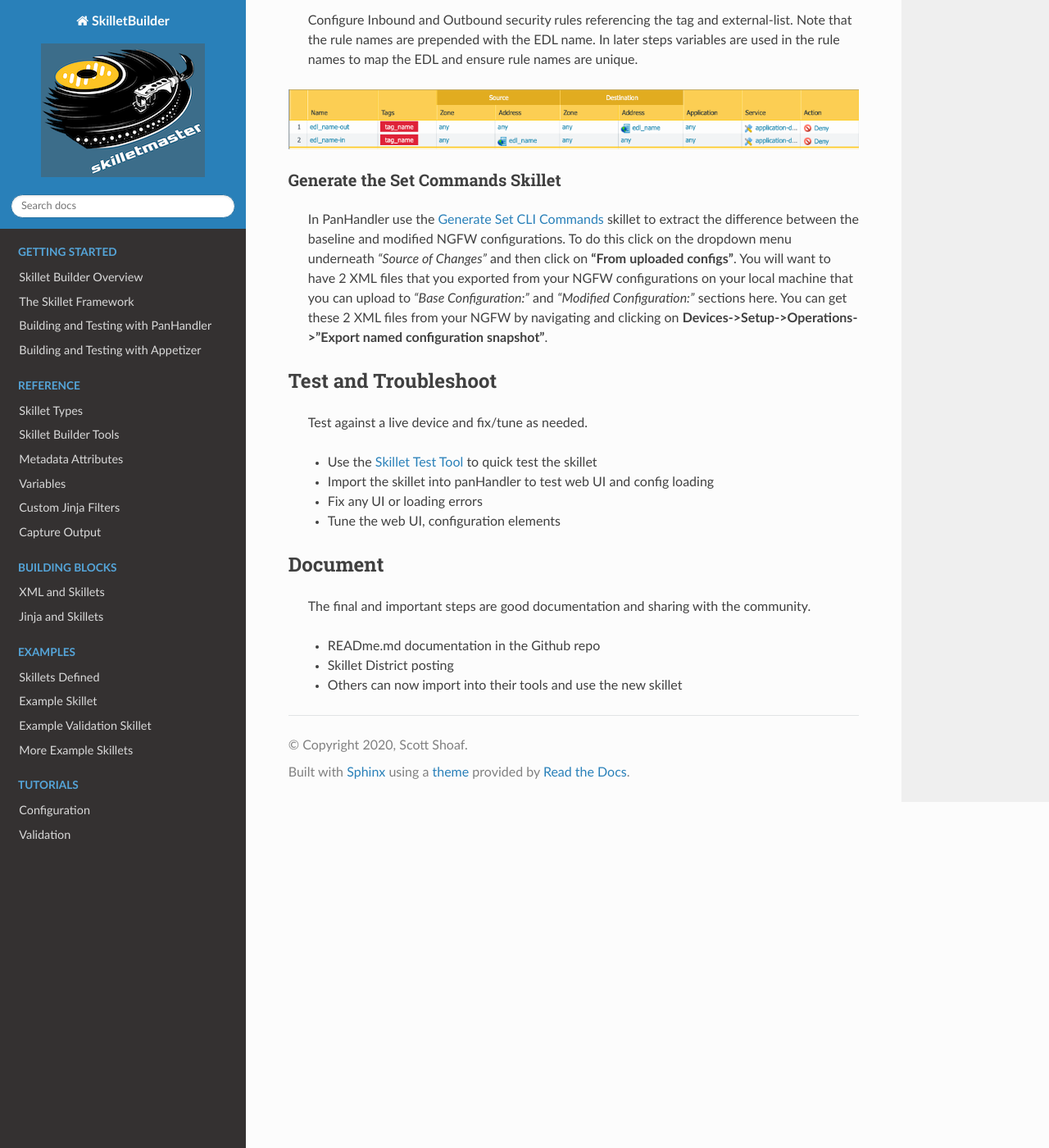
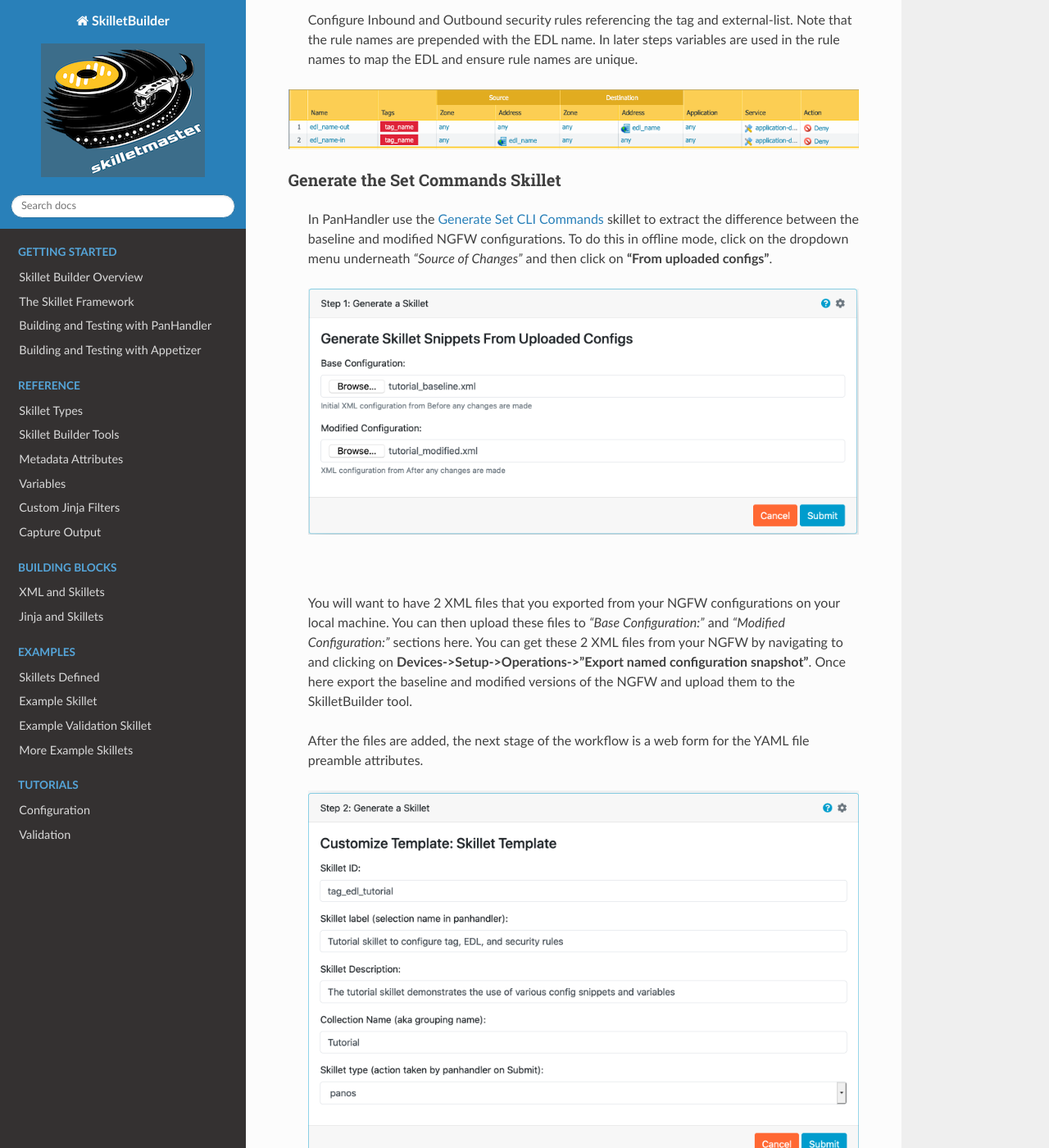
Before and after one commit to PaloAltoNetworks/SkilletBuilder, a Sphinx documentation site: the page built from docs/tutorials/tutorial_set_commands.rst, in a window 1280 px wide and 1400 px high, scrolled down 7909 px. Shown: the whole window at 82% size. Built offline with Sphinx 7.4.7 and the Read the Docs theme 2.0.0, drawn with Linux system fonts in a browser that asks for light colours; pages that are not in the unit, such as notebooks, are missing from menus; some of the changed text lies outside the part shown.

Commit message:
Update tutorial_set_commands.rst

```diff
--- a/docs/tutorials/tutorial_set_commands.rst
+++ b/docs/tutorials/tutorial_set_commands.rst
@@ -297,12 +297,40 @@
 ~~~~~~~~~~~~~~~~~~~~~~~~~~~~~~~~~
 
     In PanHandler use the :ref:`Generate Set CLI Commands` skillet to extract the difference between the baseline and modified
-    NGFW configurations. To do this click on the dropdown menu underneath *"Source of Changes"* and then click on
-    **"From uploaded configs"**. You will want to have 2 XML files that you exported from your NGFW configurations on your local
-    machine that you can upload to *"Base Configuration:"* and *"Modified Configuration:"* sections here. You can get these 2 XML files
-    from your NGFW by navigating and clicking on **Devices->Setup->Operations->"Export named configuration snapshot"**.
+    NGFW configurations. To do this in offline mode, click on the dropdown menu underneath *"Source of Changes"* and then click on
+    **"From uploaded configs"**.
 
+    .. image:: /images/configure_tutorial/configure_skillet_generator.png
+        :width: 800
+|
 
+    You will want to have 2 XML files that you exported from your NGFW configurations on your local
+    machine. You can then upload these files to *"Base Configuration:"* and *"Modified Configuration:"* sections here.
+    You can get these 2 XML files from your NGFW by navigating to and clicking on
+    **Devices->Setup->Operations->"Export named configuration snapshot"**. Once here export the baseline and modified versions of
+    the NGFW and upload them to the SkilletBuilder tool.
+
+    After the files are added, the next stage of the workflow is a web form for the YAML file preamble attributes.
+
+    .. image:: /images/configure_tutorial/configure_skillet_preamble.png
+        :width: 800
+|
+
+  Suggested tutorial inputs:
+
+    * Skillet ID: tag_edl_tutorial
+    * Skillet Label: Tutorial skillet to configure tag, EDL, and security rules
+    * Skillet description: The tutorial skillet demonstrates the use of various config snippets and variables
+    * Collection Name: Tutorial
+    * Skillet type: ``panos``
+
+  Clicking **Submit** results in a screen output of the .skillet.yaml file.
+
+  The rendered YAML file contains:
+
+    * preamble populated with the web form values
+    * placeholder variables section
+    * snippets section with XPath/element entries where each diff found
 
 
 
```
